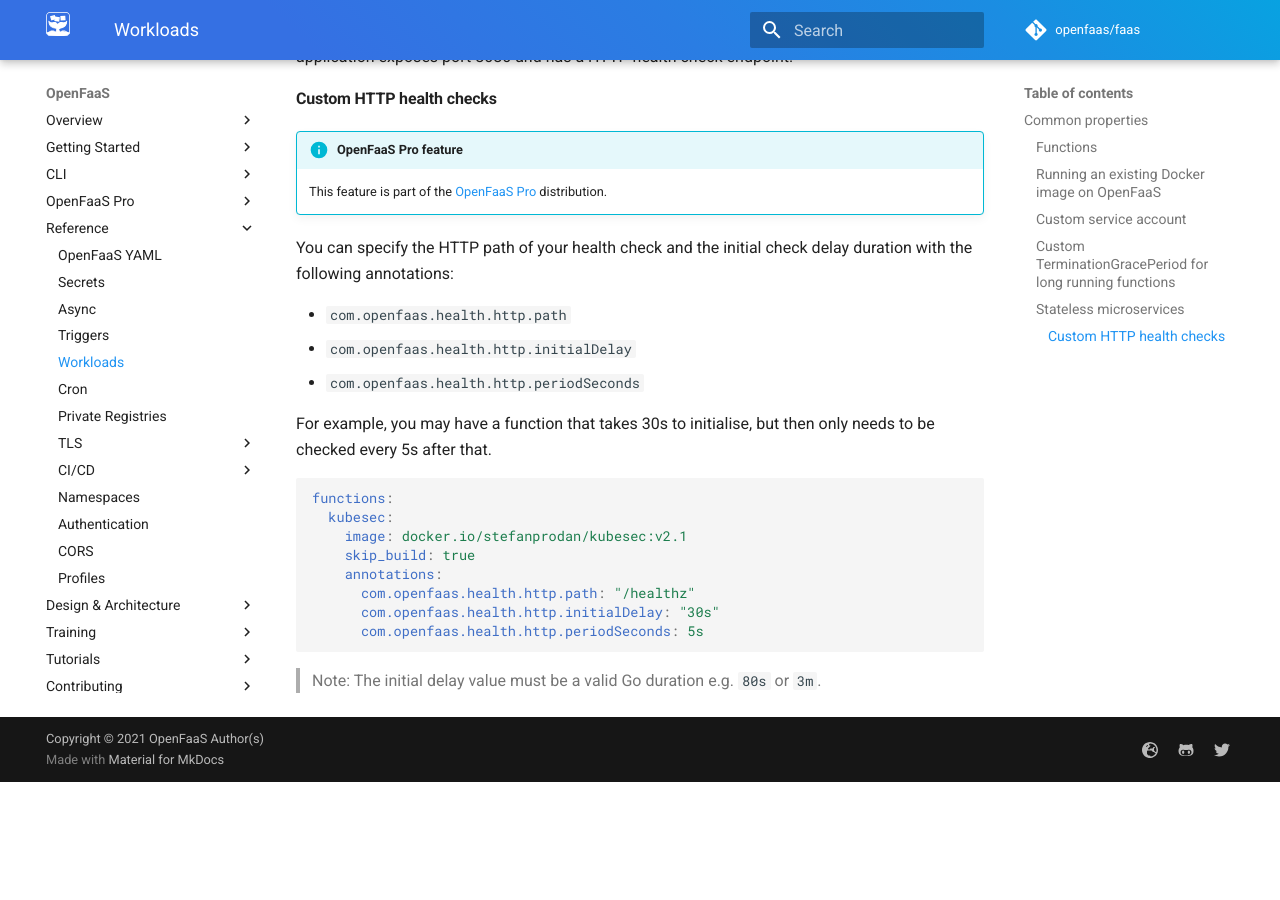
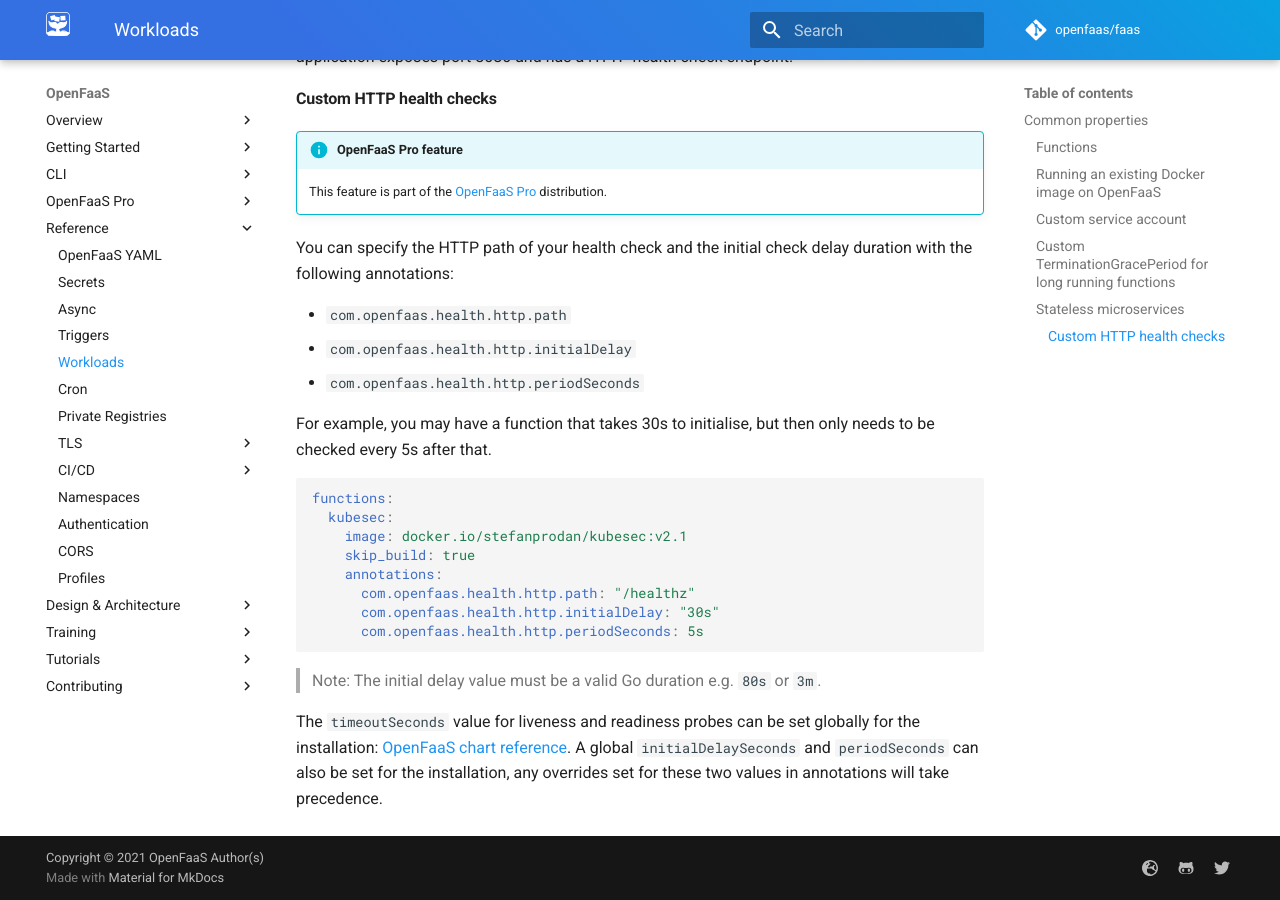
Before and after one commit to openfaas/docs, an MkDocs documentation site: the page built from docs/reference/workloads.md, in a window 1280 px wide and 900 px high, scrolled down 4399 px. Built offline with MkDocs 1.6.1 and Material for MkDocs 9.7.7, drawn with Linux system fonts in a browser that asks for light colours; comment, search, counter and statistics services are not loaded; before the commit the page ends 5181 px from its top, so only the background shows below that.

Commit message:
Add note on timeoutSeconds
Signed-off-by: Alex Ellis (OpenFaaS Ltd) <alexellis2@gmail.com>

````diff
--- a/docs/reference/workloads.md
+++ b/docs/reference/workloads.md
@@ -204,3 +204,5 @@ functions:
 ```
 
 > Note: The initial delay value must be a valid Go duration e.g. `80s` or `3m`.
+
+The `timeoutSeconds` value for liveness and readiness probes can be set globally for the installation: [OpenFaaS chart reference](https://github.com/openfaas/faas-netes/tree/master/chart/openfaas#faas-netes--operator). A global `initialDelaySeconds` and `periodSeconds` can also be set for the installation, any overrides set for these two values in annotations will take precedence.
````
